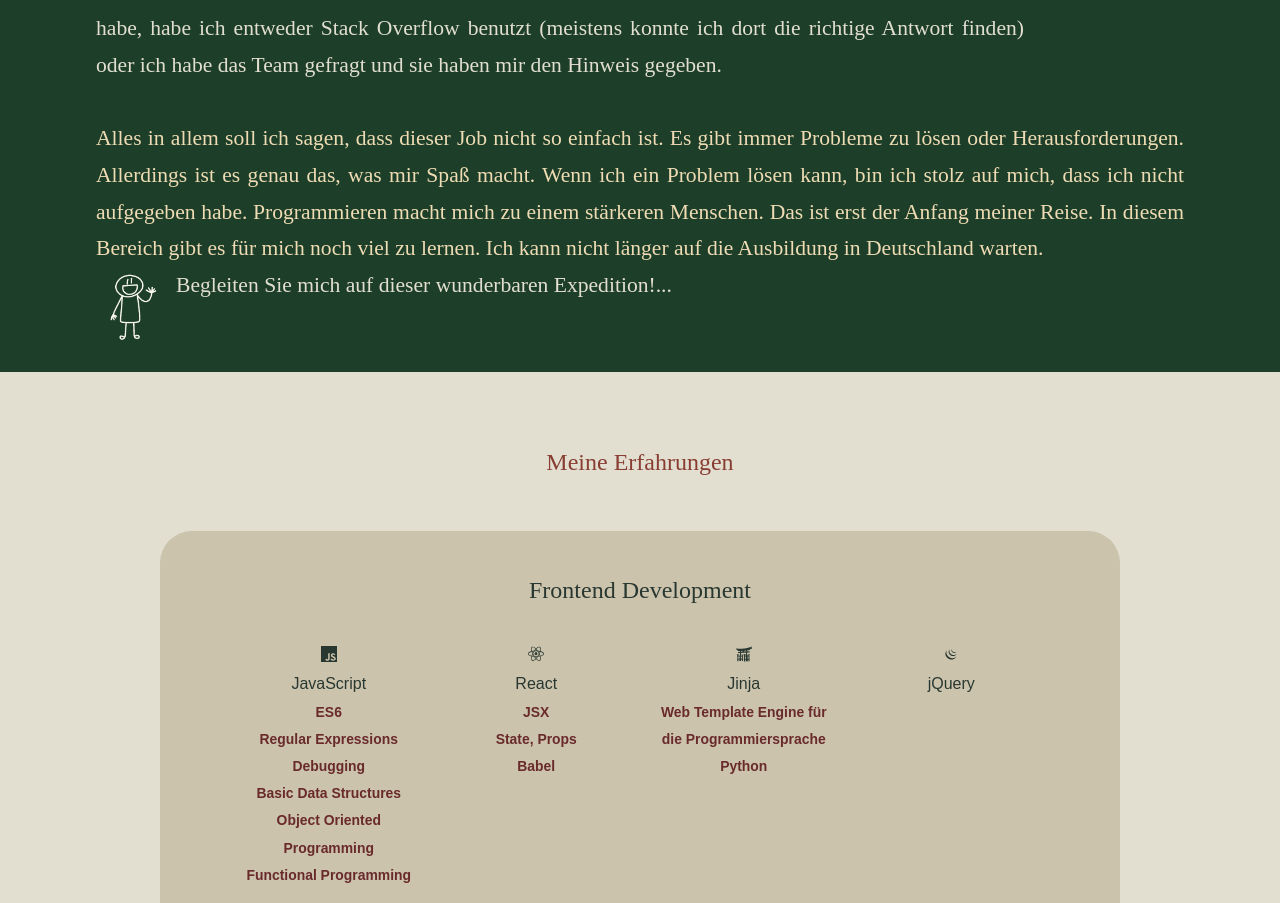
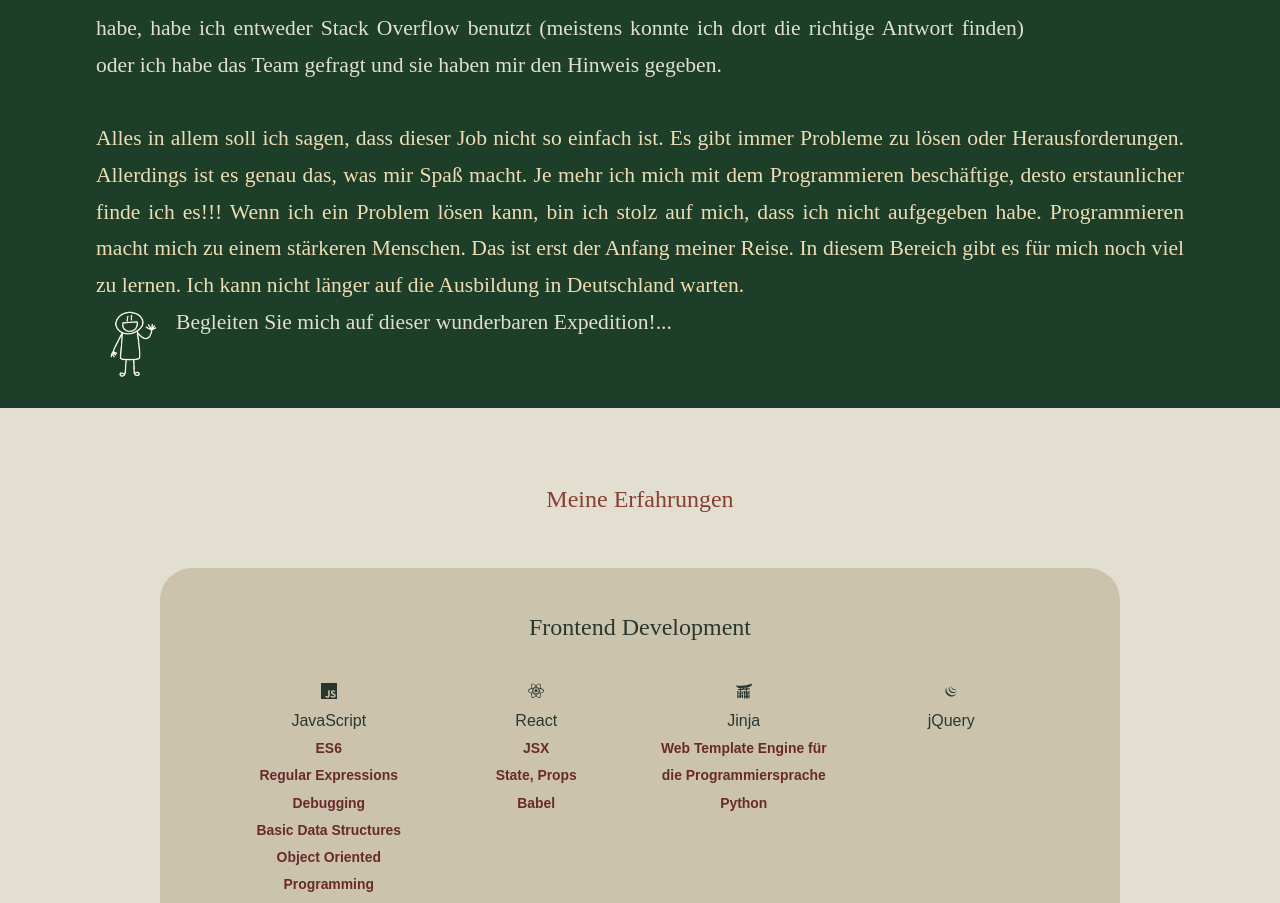
Before and after one commit to Sarah-Rz/mein-traumjob, a React (Create React App) app: page / in a window 1280 px wide. Shown: the part 3383-4286 px from the top of the page. Built offline with nearby package versions, Linux system fonts and the light colour scheme; a web font is replaced by a local one.

Commit message:
Inhalt changed

```diff
--- a/src/components/about/About.jsx
+++ b/src/components/about/About.jsx
@@ -188,7 +188,9 @@ const About = () => {
           <div className="about-end">
           <p>
           Alles in allem soll ich sagen, dass dieser Job nicht so einfach ist.
-          Es gibt immer Probleme zu lösen oder Herausforderungen. Allerdings ist es genau das, was mir Spaß macht.          Wenn ich ein Problem lösen kann, bin ich stolz auf mich, dass ich nicht aufgegeben habe.
+          Es gibt immer Probleme zu lösen oder Herausforderungen. Allerdings ist es genau das, was mir Spaß macht.
+          Je mehr ich mich mit dem Programmieren beschäftige, desto erstaunlicher finde ich es!!!
+          Wenn ich ein Problem lösen kann, bin ich stolz auf mich, dass ich nicht aufgegeben habe.
           Programmieren macht mich zu einem stärkeren Menschen.
           Das ist erst der Anfang meiner Reise. In diesem Bereich gibt es für mich noch viel zu lernen.
           Ich kann nicht länger auf die Ausbildung in Deutschland warten.
--- a/src/components/header/header.css
+++ b/src/components/header/header.css
@@ -1,5 +1,5 @@
 header {
-    height: 60vh;
+    height: 70vh;
     width: 100%;
     padding-top: 1rem;
     overflow: hidden;
@@ -87,6 +87,7 @@ header {
     }
 }
 
+
 /* ===================  (SMALL DEVICES) ======================== */
 
 @media screen and (max-width: 800px) {
@@ -113,12 +114,12 @@ header {
     }
     @media screen and (max-width: 380px) {
         header {
-            height: 110vh;
+            height: 130vh;
         }
     }
     @media screen and (max-width: 300px) {
         header {
-            height: 120vh;
+            height: 130vh;
         }
     }
 
```
Also changed, not shown: 1 other file (tests, documents, lock files or other folders).
